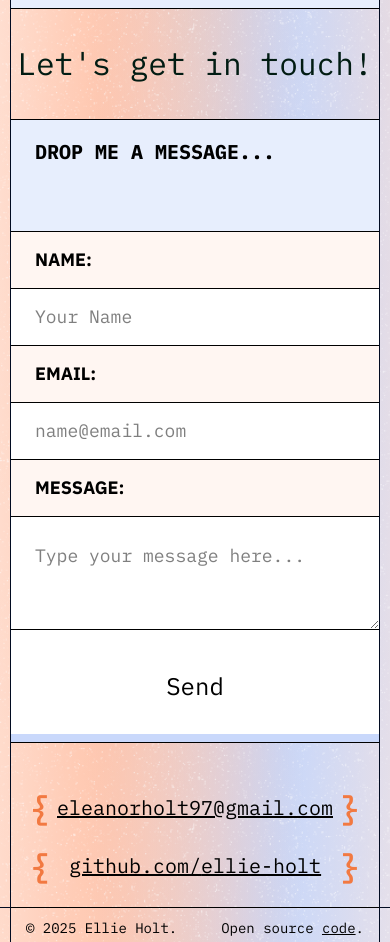
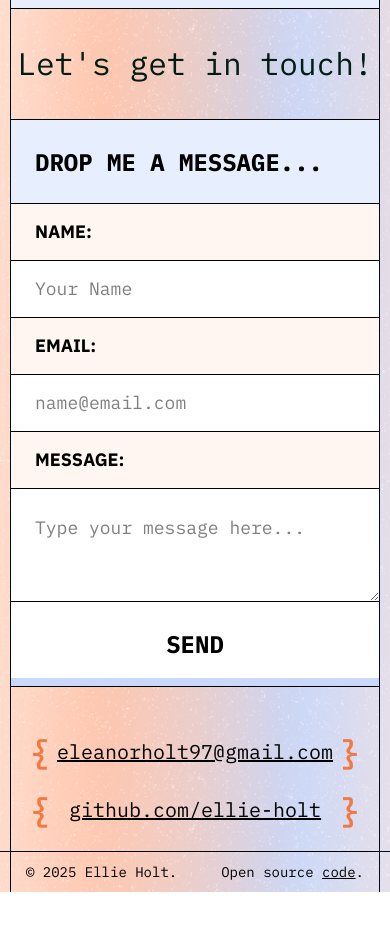
Before and after one commit to ellie-holt/portfolio, a Svelte app: page / in a window 390 px wide. Shown: the part 4820-5762 px from the top of the page. After the commit the page ends 5712 px from the top, so only its background shows below. Built offline with nearby package versions, Linux system fonts and the light colour scheme.

Commit message:
Form styling

```diff
--- a/src/components/Contact.svelte
+++ b/src/components/Contact.svelte
@@ -24,13 +24,11 @@
   <div class=" lg:w-2/3 xl:w-3/5 w-full self-center overflow-hidden">
     <!-- contact form -->
     <div
-      class="flex bg-azure-100 px-[1px] xs:h-form h-[calc(var(--spacing-form)_*_2)] shadow-border items-center"
+      class="bg-azure-100 px-[1px] xs:h-form h-[calc(var(--spacing-form)_*_1.5)] shadow-border items-center"
     >
-      <h4
-        class="px-6 md:py-8 xs:py-6 py-4.5 xs:text-2xl text-xl w-full h-full shadow-border"
-      >
-        Drop me a message...
-      </h4>
+      <div class="w-full h-full shadow-border flex items-center">
+        <h4 class="px-6 xs:text-2xl text-2xl">Drop me a message...</h4>
+      </div>
     </div>
 
     <form
@@ -94,7 +92,7 @@
         class="relative group pl-[1px] pr-[1px] xs:pr-0 gap-[1px] col-span-full col-start-1 xs:col-end-2 xs:col-span-1 row-start-7 xs:row-start-4 xs:row-end-5 bg-white"
       >
         <button
-          class="relative shadow-border w-full h-[calc(var(--spacing-banner)_*_2)] xs:h-[calc(var(--spacing-form)_-_1px)] cursor-pointer text-2xl hover:font-semibold group z-20"
+          class="relative shadow-border w-full h-[calc(var(--spacing-form)_*_1.5)] xs:h-[calc(var(--spacing-form)_-_1px)] cursor-pointer text-2xl font-bold uppercase hover:font-semibold group z-20"
           type="submit"
           >Send
         </button><span
@@ -102,67 +100,6 @@
         ></span>
       </div>
     </form>
-
-    <!-- contact links -->
-    <!-- <div
-      class="flex bg-azure-100 px-[1px] py-[1px] h-form items-center justify-end"
-    >
-      <h4 class="px-2 py-8 text-2xl w-full h-full text-right shadow-border">
-        ...or email me directly
-      </h4>
-    </div>
-    <article
-      class=" text-lg leading-loose xs:text-xl gap-[1px] px-[1px] contact-info grid"
-    >
-      <div
-        class="flex items-center justify-center gap-4 bg-white col-span-full shadow-border h-banner"
-      >
-        <span class="font-bold relative top-[1px]">email:</span>
-
-        <a
-          href="mailto:eleanorholt97@gmail.com"
-          target="_blank"
-          class="relative inline-flex items-center font-mono email-link group"
-        >
-          <span
-            class="brackets relative pr-[0.2em] text-[1.7em] font-semibold text-tangerine-500 transition-transform duration-300 ease-in group-hover:translate-x-1 group-hover:scale-90 leading-none"
-            >&lcub;</span
-          >
-          <span
-            class="underline transition-all duration-300 ease-in group-hover:decoration-transparent"
-            ><span class="break-all">eleanorholt97</span>@gmail.com</span
-          >
-          <span
-            class="brackets relative pl-[0.2em] text-[1.7em] font-semibold text-tangerine-500 transition-transform duration-300 ease-in group-hover:-translate-x-1 group-hover:scale-90 leading-none"
-            >&rcub;</span
-          >
-        </a>
-      </div>
-      <div
-        class="flex items-center justify-center gap-4 bg-white col-span-full shadow-border h-banner"
-      >
-        <span class="relative font-bold">github:</span>
-
-        <a
-          href="https://github.com/ellie-holt"
-          target="_blank"
-          class="relative inline-flex items-center font-mono email-link group"
-        >
-          <span
-            class="brackets relative pr-[0.2em] text-[1.7em] font-semibold text-tangerine-500 transition-transform duration-300 ease-in group-hover:translate-x-1 group-hover:scale-90 leading-none"
-            >&lcub;</span
-          >
-          <span
-            class="underline transition-all duration-300 ease-in group-hover:decoration-transparent"
-            >github.com/ellie-holt</span
-          >
-          <span
-            class="brackets relative pl-[0.2em] text-[1.7em] font-semibold text-tangerine-500 transition-transform duration-300 ease-in group-hover:-translate-x-1 group-hover:scale-90 leading-none"
-            >&rcub;</span
-          >
-        </a>
-      </div>
-    </article> -->
   </div>
 </section>
 
```
